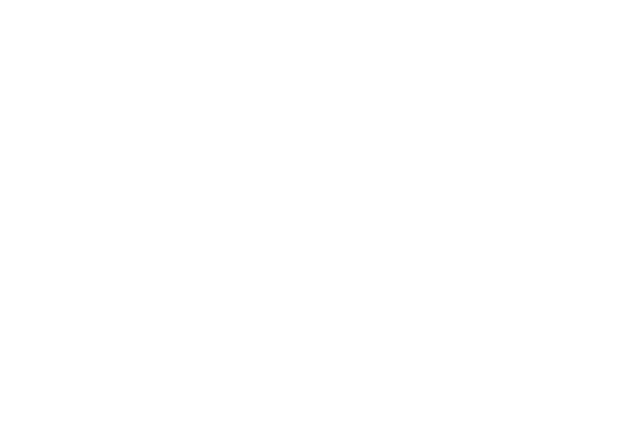
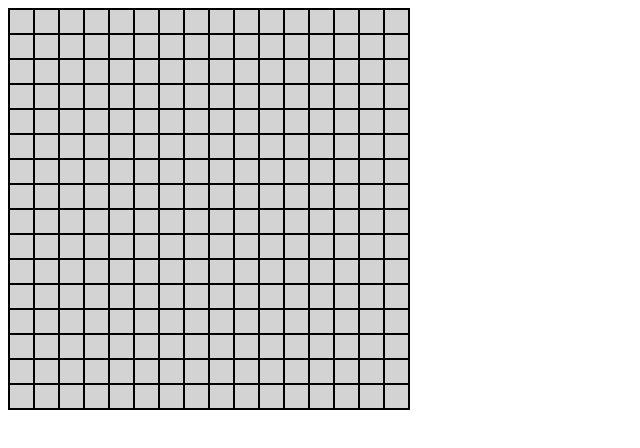
Before and after one commit to Kaylee-Wild/etch-a-sketch, a plain HTML site: page index.html in a window 1280 px wide. Shown: the whole page, without its empty margins (0-640 px from the left). Drawn offline with Linux system fonts and the light colour scheme.

Commit message:
create 16x16 grid with css grid but need to adjust so it is only flexbox

```diff
--- a/index.html
+++ b/index.html
@@ -3,15 +3,11 @@
 <head>
     <meta charset="UTF-8">
     <meta name="viewport" content="width=device-width, initial-scale=1.0">
+    <title>Etch-a-Sketch</title>
     <link rel="stylesheet" href="styles.css">
-    <title>Etch-a-Sketch</title>
+    <script src="scripts.js" defer></script>
 </head>
     <body>
-
-
-
-
-
-        <script src="scripts.js"></script>
+        <div class="grid"></div>
     </body>
 </html>
--- a/scripts.js
+++ b/scripts.js
@@ -0,0 +1,7 @@
+const grid = document.querySelector('.grid');
+
+for (let i = 0; i < 256; i++) {
+    const cells = document.createElement('div');
+    cells.classList.add('cell');
+    grid.appendChild(cells);
+}
--- a/styles.css
+++ b/styles.css
@@ -0,0 +1,13 @@
+.grid {
+    display: grid;
+    grid-template-rows: repeat(16, 1fr);
+    grid-template-columns: repeat(16, 1fr);
+    border: 1px solid black;
+    width: 400px;
+    height: 400px;
+}
+
+.cell {
+    border: 1px solid black;
+    background-color: lightgray;
+}
```
